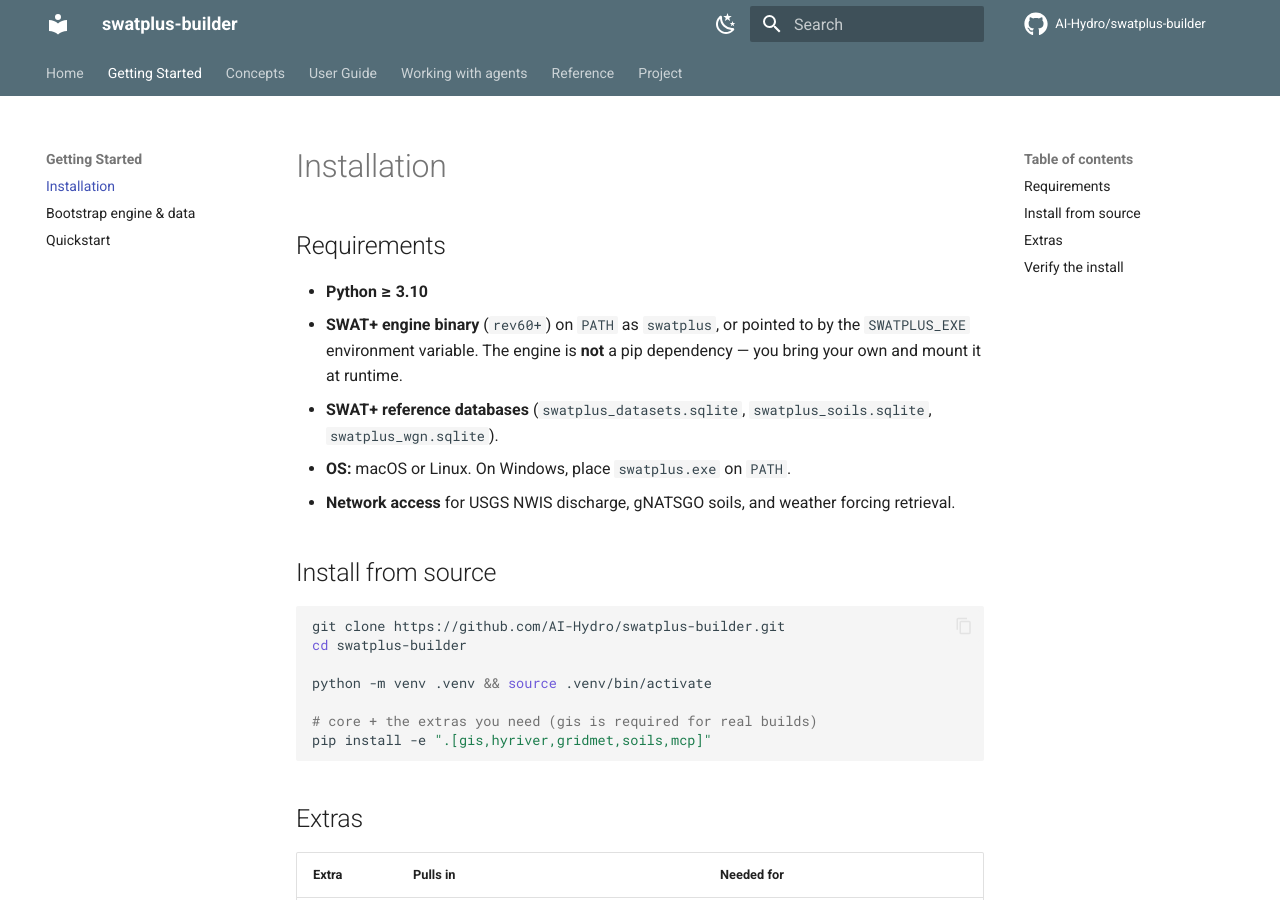
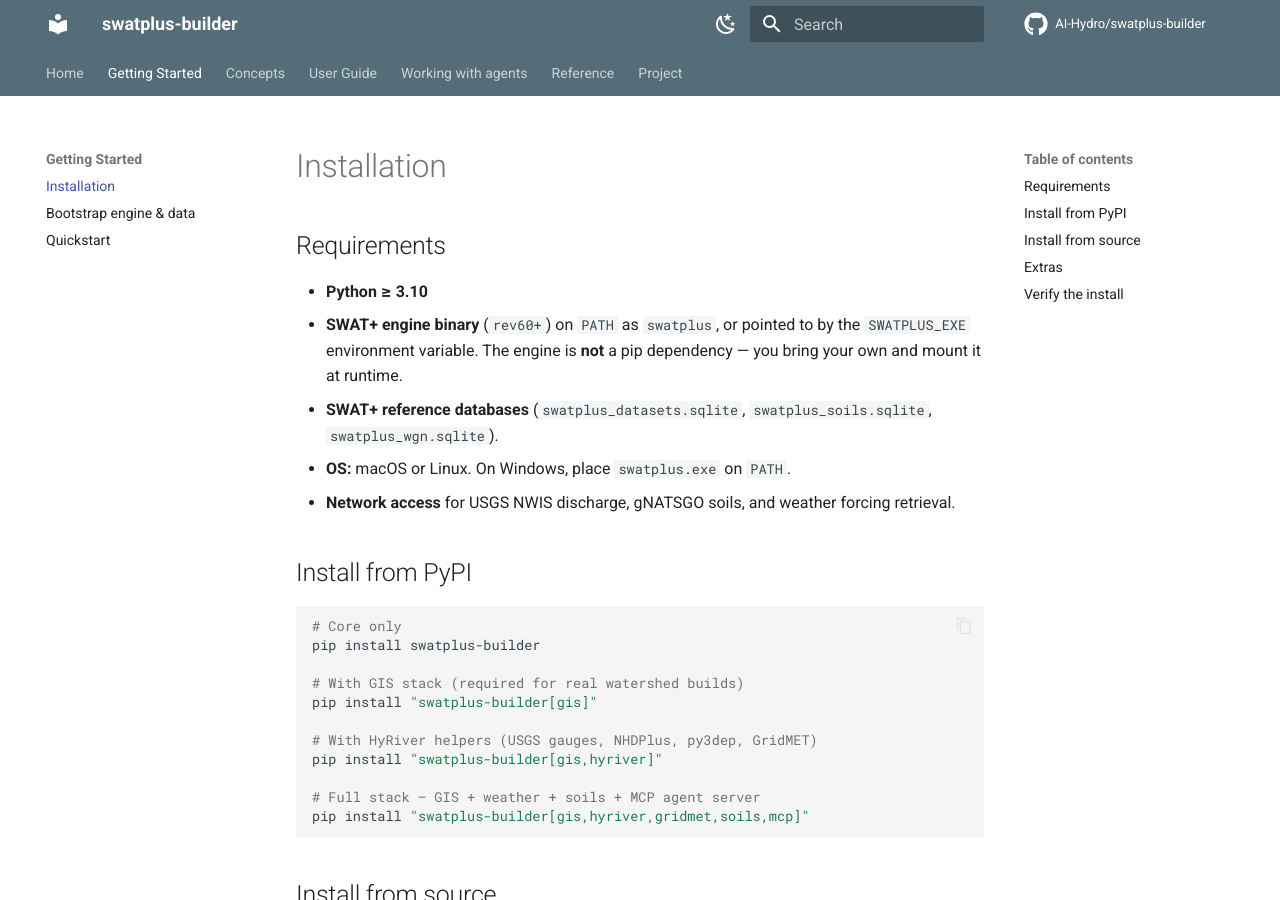
Before and after one commit to AI-Hydro/swatplus-builder, an MkDocs documentation site: the page built from docs_site/getting-started/installation.md, in a window 1280 px wide and 900 px high. Built offline with MkDocs 1.6.1 and Material for MkDocs 9.7.7, drawn with Linux system fonts in a browser that asks for light colours; comment, search, counter and statistics services are not loaded.

Commit message:
docs: add PyPI install option, AI-Hydro integration guide, and nav entry
- installation.md now leads with `pip install swatplus-builder` (PyPI)
  before the source-install path, with all extra combinations shown
- New docs page agents/ai-hydro.md: MCP setup, Marketplace install,
  skill loading, canonical pipeline walkthrough, claim governance note
- mkdocs nav includes the new "Running with AI-Hydro" page

Co-Authored-By: Claude Sonnet 4.6 <noreply@anthropic.com>

````diff
--- a/docs_site/getting-started/installation.md
+++ b/docs_site/getting-started/installation.md
@@ -11,6 +11,22 @@
 - **OS:** macOS or Linux. On Windows, place `swatplus.exe` on `PATH`.
 - **Network access** for USGS NWIS discharge, gNATSGO soils, and weather
   forcing retrieval.
+
+## Install from PyPI
+
+```bash
+# Core only
+pip install swatplus-builder
+
+# With GIS stack (required for real watershed builds)
+pip install "swatplus-builder[gis]"
+
+# With HyRiver helpers (USGS gauges, NHDPlus, py3dep, GridMET)
+pip install "swatplus-builder[gis,hyriver]"
+
+# Full stack — GIS + weather + soils + MCP agent server
+pip install "swatplus-builder[gis,hyriver,gridmet,soils,mcp]"
+```
 
 ## Install from source
 
--- a/mkdocs.yml
+++ b/mkdocs.yml
@@ -102,6 +102,7 @@ nav:
       - MCP server: agents/mcp-server.md
       - Tool surface: agents/tool-surface.md
       - The agent contract: agents/agent-contract.md
+      - Running with AI-Hydro: agents/ai-hydro.md
   - Reference:
       - CLI: reference/cli.md
       - Python API: reference/python-api.md
````
Also changed, not shown: docs_site/agents/ai-hydro.md (added, +114 -0 lines).
